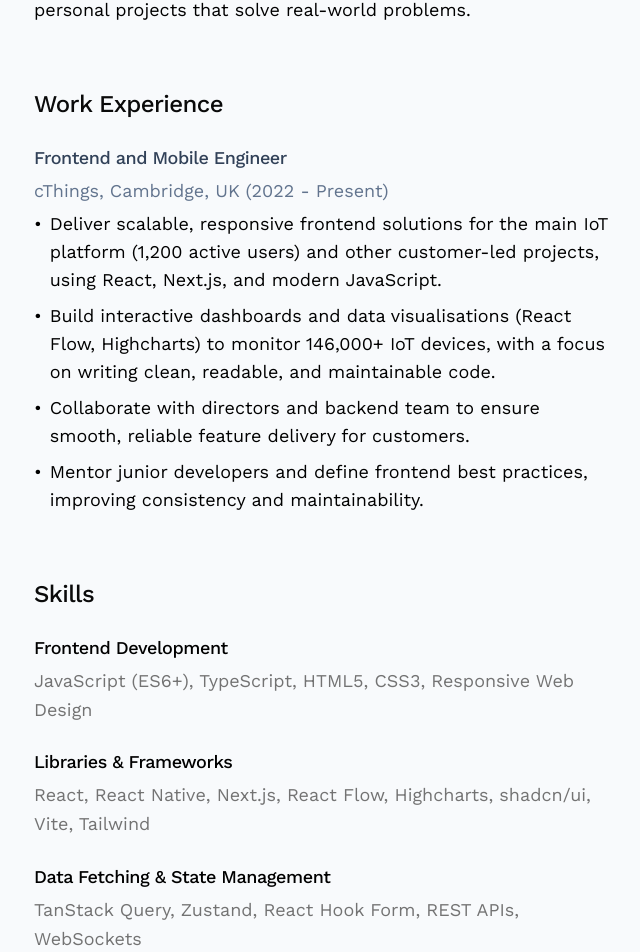
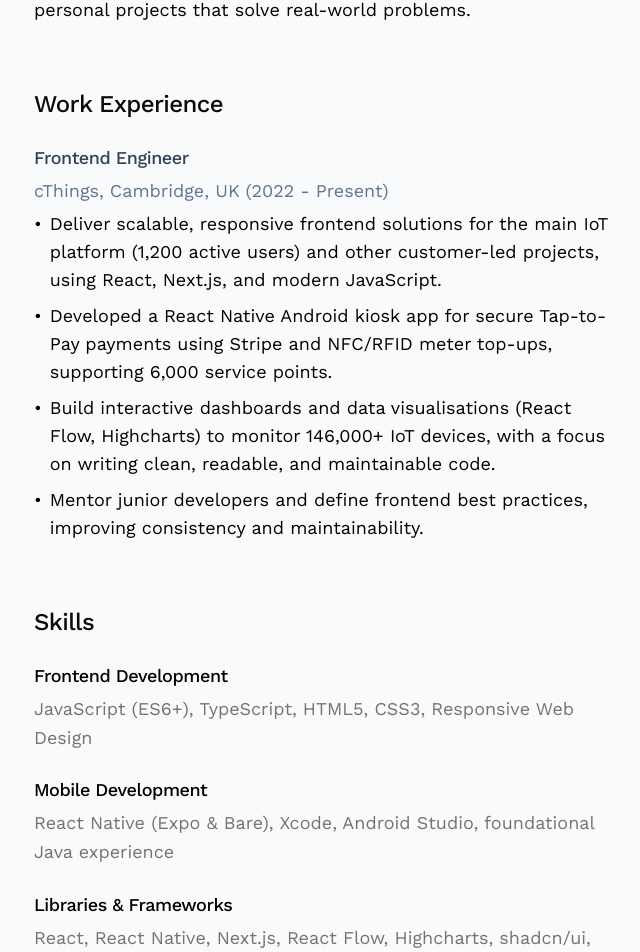
Before and after one commit to johncummins/portfolio, a Next.js app: page /about in a window 1280 px wide. Shown: the part 612-1564 px from the top of the page, without its empty margins (318-958 px from the left). Built offline with nearby package versions, Linux system fonts and the light colour scheme.

Commit message:
Updated my about page

```diff
--- a/app/about/page.tsx
+++ b/app/about/page.tsx
@@ -50,7 +50,7 @@
           <div className="space-y-6">
             <div>
               <h3 className="text-lg font-medium text-slate-700 mb-1">
-                {JOB_TITLE}
+                Frontend Engineer
               </h3>
               <p className="text-lg text-slate-500 mb-1">
                 cThings, Cambridge, UK (2022 - Present)
@@ -67,16 +67,17 @@
                 <li className="flex items-start">
                   <span className="mr-2">•</span>
                   <span>
-                    Build interactive dashboards and data visualisations (React
-                    Flow, Highcharts) to monitor 146,000+ IoT devices, with a
-                    focus on writing clean, readable, and maintainable code.
+                    Developed a React Native Android kiosk app for secure
+                    Tap-to-Pay payments using Stripe and NFC/RFID meter top-ups,
+                    supporting 6,000 service points.
                   </span>
                 </li>
                 <li className="flex items-start">
                   <span className="mr-2">•</span>
                   <span>
-                    Collaborate with directors and backend team to ensure
-                    smooth, reliable feature delivery for customers.
+                    Build interactive dashboards and data visualisations (React
+                    Flow, Highcharts) to monitor 146,000+ IoT devices, with a
+                    focus on writing clean, readable, and maintainable code.
                   </span>
                 </li>
                 <li className="flex items-start">
@@ -103,6 +104,16 @@
               <p className="text-muted-foreground">
                 JavaScript (ES6+), TypeScript, HTML5, CSS3, Responsive Web
                 Design
+              </p>
+            </div>
+
+            <div>
+              <h3 className="text-lg font-medium text-black mb-1">
+                Mobile Development
+              </h3>
+              <p className="text-muted-foreground">
+                React Native (Expo & Bare), Xcode, Android Studio, foundational
+                Java experience
               </p>
             </div>
 
--- a/app/components/Hero.tsx
+++ b/app/components/Hero.tsx
@@ -25,7 +25,6 @@
         </h1>
 
         <h2 className="text-2xl text-slate-500 font-normal ">
-          A{" "}
           <RoughNotationWrapper show={showNotation} delay={0}>
             {JOB_TITLE}
           </RoughNotationWrapper>{" "}
@@ -36,7 +35,7 @@
       {/* Description Section */}
       <section className="text-lg md:text-xl text-black max-w-2xl leading-relaxed mt-4 mb-8">
         With 4 years&apos; experience in a fast-paced startup, I specialize in
-        building scalable, high-quality applications using React Native and
+        building scalable, high-quality applications with React Native and
         Next.js using modern tools like TanStack Query, Zustand and Tailwind
         CSS.
         <div className="mt-6">
--- a/app/data/constants.ts
+++ b/app/data/constants.ts
@@ -1 +1 @@
-export const JOB_TITLE = "Frontend and Mobile Engineer";
+export const JOB_TITLE = "Frontend & Mobile Engineer";
```
